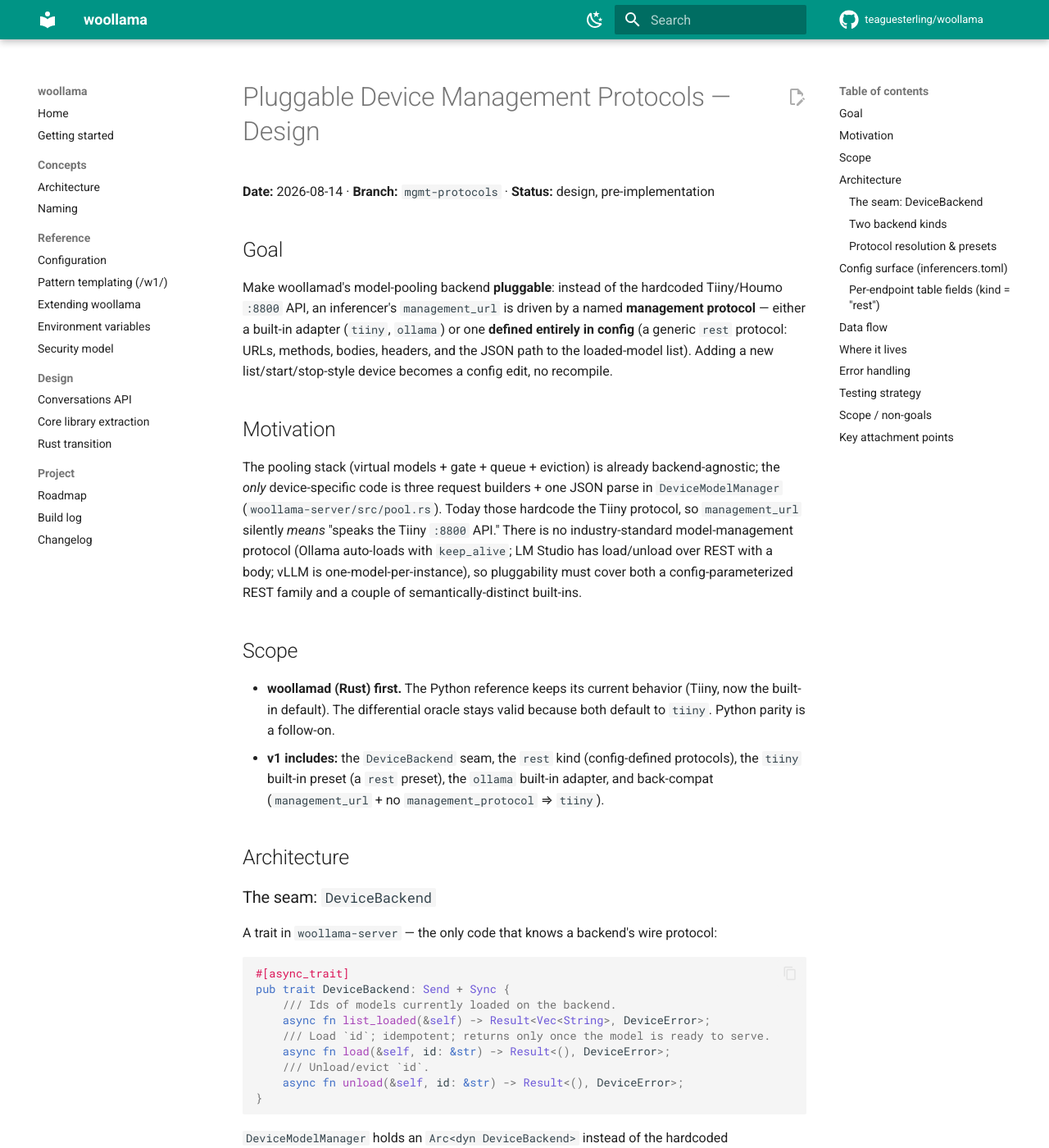
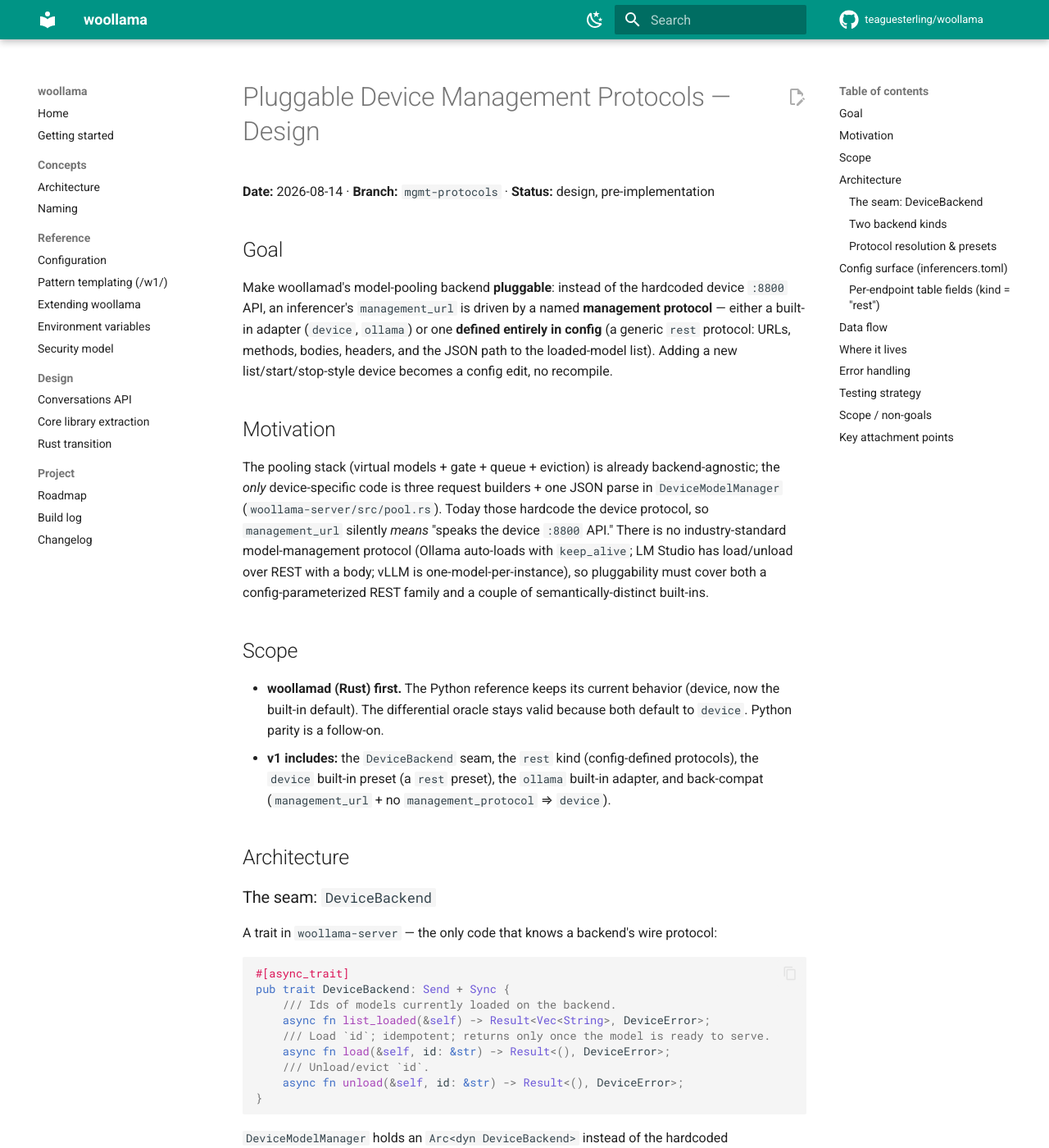
Before and after one commit to teaguesterling/woollama, an MkDocs documentation site: the page built from docs/superpowers/specs/2026-08-14-management-protocols-design.md, in a window 1280 px wide and 1400 px high. Shown: the whole window at 82% size. Built offline with MkDocs 1.6.1 and Material for MkDocs 9.7.7, drawn with Linux system fonts in a browser that asks for light colours; comment, search, counter and statistics services are not loaded; some of the changed text lies outside the part shown.

Commit message:
rename: management protocol preset "tiiny" -> "device" (rust + docs)
Same rename as the Python side, applied to the Rust reference: the
built-in device-management REST preset was reintroduced as "tiiny"
by the merged management-protocols feature. Rename clean, no
back-compat alias: RestBackend::tiiny -> RestBackend::device, the
"tiiny" default/reserved name -> "device", tiiny_like_cfg ->
device_like_cfg, and the from_registry_*_defaults_to_tiiny test ->
..._defaults_to_device. Also updates the design spec and both
implementation plans under docs/ for consistency (the two servers
are a differential oracle, so the name must match byte-for-byte).

Co-Authored-By: Claude Opus 4.8 <noreply@anthropic.com>
Claude-Session: https://claude.ai/code/session_01MNbD4t3EqzQuXXoVZApnHu

````diff
--- a/docs/superpowers/specs/2026-08-14-management-protocols-design.md
+++ b/docs/superpowers/specs/2026-08-14-management-protocols-design.md
@@ -5,8 +5,8 @@
 ## Goal
 
 Make woollamad's model-pooling backend **pluggable**: instead of the hardcoded
-Tiiny/Houmo `:8800` API, an inferencer's `management_url` is driven by a named
-**management protocol** — either a built-in adapter (`tiiny`, `ollama`) or one
+device `:8800` API, an inferencer's `management_url` is driven by a named
+**management protocol** — either a built-in adapter (`device`, `ollama`) or one
 **defined entirely in config** (a generic `rest` protocol: URLs, methods,
 bodies, headers, and the JSON path to the loaded-model list). Adding a new
 list/start/stop-style device becomes a config edit, no recompile.
@@ -16,8 +16,8 @@ list/start/stop-style device becomes a config edit, no recompile.
 The pooling stack (virtual models + gate + queue + eviction) is already
 backend-agnostic; the *only* device-specific code is three request builders +
 one JSON parse in `DeviceModelManager` (`woollama-server/src/pool.rs`). Today
-those hardcode the Tiiny protocol, so `management_url` silently *means* "speaks
-the Tiiny `:8800` API." There is no industry-standard model-management protocol
+those hardcode the device protocol, so `management_url` silently *means* "speaks
+the device `:8800` API." There is no industry-standard model-management protocol
 (Ollama auto-loads with `keep_alive`; LM Studio has load/unload over REST with a
 body; vLLM is one-model-per-instance), so pluggability must cover both a
 config-parameterized REST family and a couple of semantically-distinct built-ins.
@@ -25,12 +25,12 @@ config-parameterized REST family and a couple of semantically-distinct built-ins
 ## Scope
 
 - **woollamad (Rust) first.** The Python reference keeps its current behavior
-  (Tiiny, now the built-in default). The differential oracle stays valid because
-  both default to `tiiny`. Python parity is a follow-on.
+  (device, now the built-in default). The differential oracle stays valid because
+  both default to `device`. Python parity is a follow-on.
 - **v1 includes:** the `DeviceBackend` seam, the `rest` kind (config-defined
-  protocols), the `tiiny` built-in preset (a `rest` preset), the `ollama`
+  protocols), the `device` built-in preset (a `rest` preset), the `ollama`
   built-in adapter, and back-compat (`management_url` + no `management_protocol`
-  ⇒ `tiiny`).
+  ⇒ `device`).
 
 ## Architecture
 
@@ -86,12 +86,12 @@ Ollama base URL + a `keep_alive` TTL. Behavior:
 
 At startup, `PoolRegistry::from_registry` resolves each management-capable
 inferencer's `management_protocol` name:
-1. Built-in presets first: `tiiny` (a `RestBackend` preset with the Tiiny URLs
+1. Built-in presets first: `device` (a `RestBackend` preset with the built-in device URLs
    baked in) and `ollama` (an `OllamaBackend`).
 2. Then config-defined `[management_protocols.<name>]` blocks.
 3. Unknown name → a clear startup config error.
 4. **Back-compat:** `management_url` present with no `management_protocol` ⇒
-   `tiiny`. Existing configs are unchanged.
+   `device`. Existing configs are unchanged.
 
 `{base}` in every URL/body/header value is the inferencer's `management_url`;
 `{id}` is the model id. `${VAR}` env-expansion applies to config-defined protocol
@@ -99,12 +99,12 @@ values (same as the rest of `inferencers.toml`).
 
 ## Config surface (`inferencers.toml`)
 
-Per-inferencer selector (additive; default `tiiny`):
+Per-inferencer selector (additive; default `device`):
 
 ```toml
-[inferencers.tiiny]
-management_url      = "${TIINY_URL}:8800"
-management_protocol = "tiiny"     # optional; omitted + management_url present ⇒ "tiiny"
+[inferencers.device]
+management_url      = "${DEVICE_URL}:8800"
+management_protocol = "device"     # optional; omitted + management_url present ⇒ "device"
 ```
 
 Config-defined protocols — a new top-level `[management_protocols.<name>]`
@@ -184,7 +184,7 @@ pooled path is identical to today; `ensure_loaded`/evict just call the trait.
 
 ## Where it lives
 
-- `DeviceBackend` trait + `RestBackend` + `OllamaBackend` + the `tiiny` preset:
+- `DeviceBackend` trait + `RestBackend` + `OllamaBackend` + the `device` preset:
   `woollama-server/src/pool.rs` (or a new `woollama-server/src/backend.rs`
   it re-exports — decide during planning to keep files focused).
 - `[management_protocols.<name>]` parsing: the config layer that already reads
@@ -213,8 +213,8 @@ Rust integration tests against mock `axum` upstreams (mirroring the existing
   end-to-end (list/load/poll-until-ready/unload).
 - **`ollama` adapter:** a mock serving `GET /api/ps` and `POST /api/generate`,
   asserting `load` warms up (keep_alive) and `unload` sends keep_alive=0.
-- **Back-compat:** the existing Tiiny-shaped pool tests pass unchanged via the
-  default `tiiny` preset (no config change).
+- **Back-compat:** the existing device-shaped pool tests pass unchanged via the
+  default `device` preset (no config change).
 - **Config errors:** unknown protocol name and a malformed protocol block each
   produce a clear startup error.
 
@@ -223,7 +223,7 @@ Gate per the repo convention: `cargo test -p woollama-engine -p woollama-server
 
 ## Scope / non-goals
 
-- **In:** the seam; `rest` (config-defined, method/body/headers/path); `tiiny`
+- **In:** the seam; `rest` (config-defined, method/body/headers/path); `device`
   preset; `ollama` adapter; back-compat default.
 - **Out (v1):** Python parity (follow-on); **multi-step per-op sequences**
   (`endpoints.start` stays a single table — an array-of-tables is a
@@ -236,7 +236,7 @@ Gate per the repo convention: `cargo test -p woollama-engine -p woollama-server
 ## Key attachment points
 
 - Backend seam target: `woollama-server/src/pool.rs` — `DeviceModelManager`
-  (the `list_loaded`/`start`/`stop` HTTP methods become the `tiiny` `RestBackend`),
+  (the `list_loaded`/`start`/`stop` HTTP methods become the `device` `RestBackend`),
   `PoolError`/`DeviceError`, `PoolRegistry::from_registry` (protocol resolution +
   backend construction).
 - Config seam: the engine's `inferencers.toml` loader (`load_inferencers_toml` /
````
Also changed, not shown: docs/superpowers/plans/2026-08-14-management-protocols-python.md (+17 -17 lines), docs/superpowers/plans/2026-08-14-management-protocols.md (+18 -18 lines), 5 other files.
